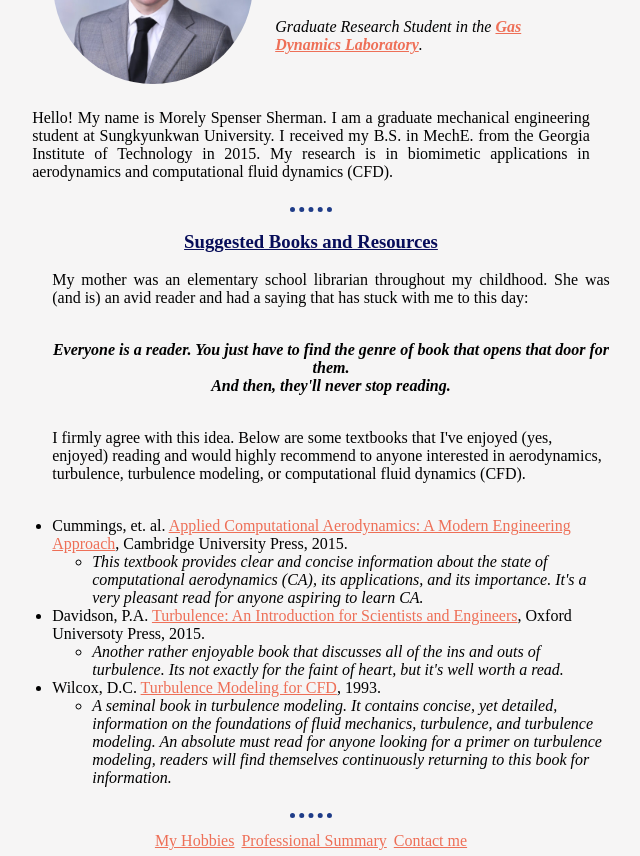
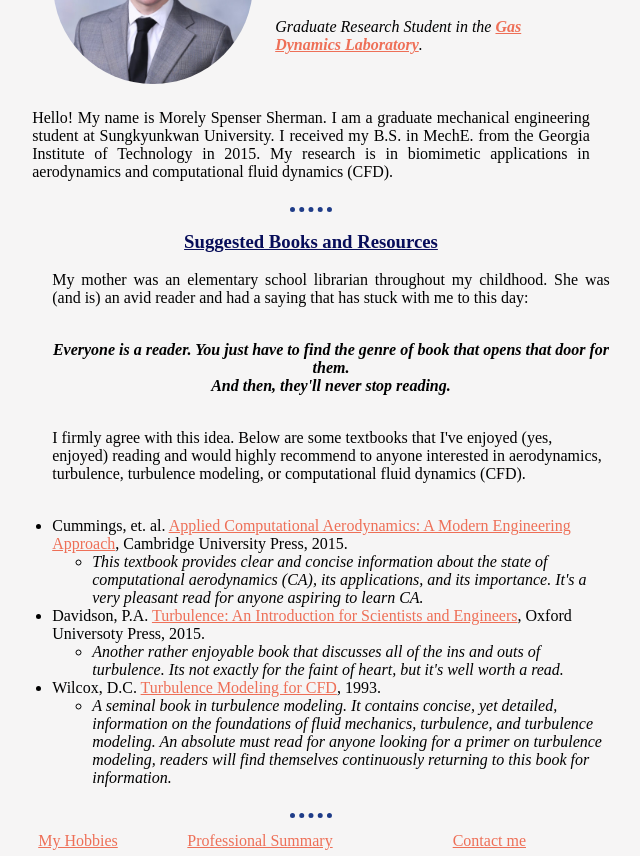
Before and after one commit to professormorely/cv, a plain HTML site: page index.html in a window 1280 px wide. Shown: the part 137-993 px from the top of the page, without its empty margins (329-969 px from the left). Drawn offline with Linux system fonts and the light colour scheme.

Commit message:
Update styles.css

```diff
--- a/css/styles.css
+++ b/css/styles.css
@@ -77,5 +77,5 @@ p {
 
 .table {
   margin: auto;
-  width: auto;
+  width: 66%;
 }
```
